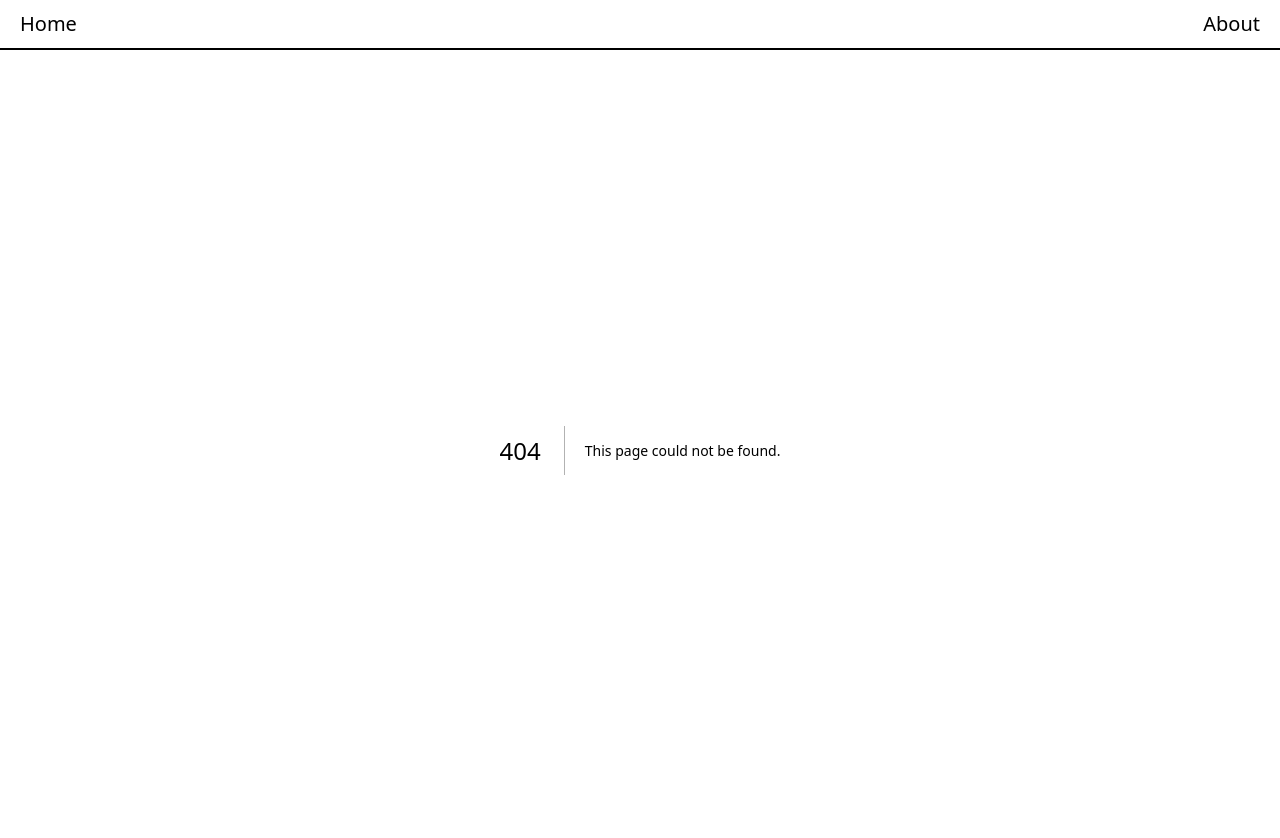
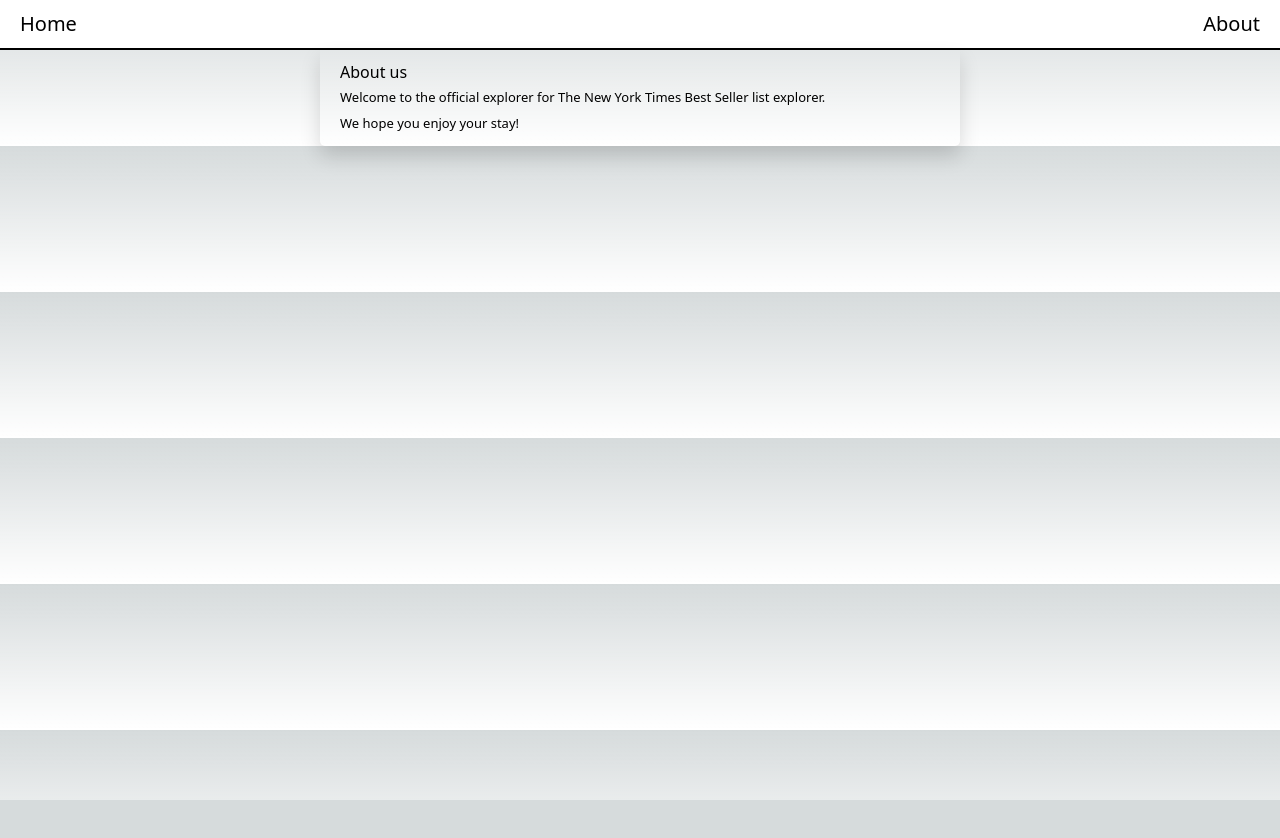
Before and after one commit to Dayglow0926/best-seller, a Next.js app: page /about in a window 1280 px wide. Before the commit this address had no page. Shown: the top 838 px of the page. After the commit the page ends 800 px from the top, so only its background shows below. Built offline with nearby package versions, Linux system fonts and the light colour scheme.

Commit message:
feat: about 페이지 추가

```diff
--- /dev/null
+++ b/src/pages/about.js
@@ -0,0 +1,26 @@
+export default function About() {
+  return (
+    <div className="container">
+      <h1>About us</h1>
+      <p>
+        Welcome to the official explorer for The New York Times Best Seller list
+        explorer. <br />
+        We hope you enjoy your stay!
+      </p>
+      <style jsx>{`
+        .container {
+          max-width: 50%;
+          min-width: 600px;
+          padding: 10px 20px;
+          border-bottom-right-radius: 5px;
+          border-bottom-left-radius: 5px;
+          box-shadow: 0px 10px 20px rgba(0, 0, 0, 0.15);
+        }
+        p {
+          font-size: 13px;
+          line-height: 26px;
+        }
+      `}</style>
+    </div>
+  );
+}
```
